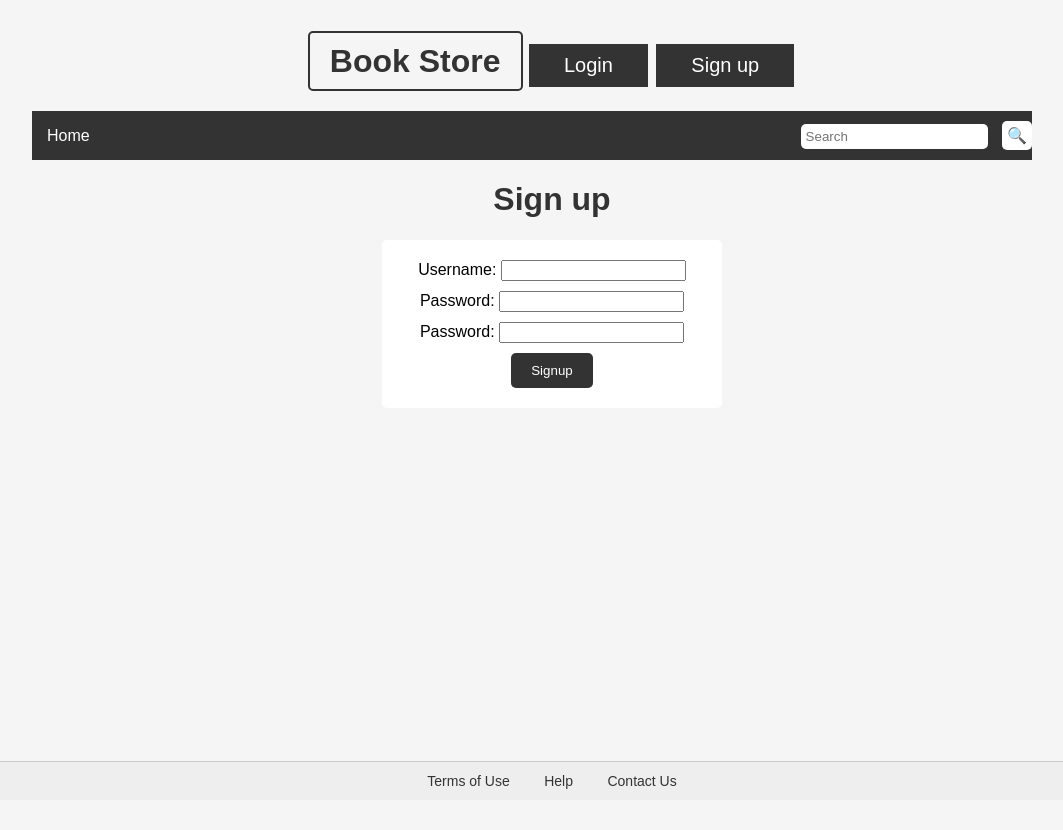
After one commit to Abishai03/book_management_system, a Flask app: page /signup in a window 1280 px wide. The commit adds this page. Shown: the whole page, without its empty margins (88-1151 px from the left). Run offline with Flask 3, Linux system fonts and the light colour scheme.

Commit message:
Added sign up page

```diff
--- a/app/db_layer.py
+++ b/app/db_layer.py
@@ -19,7 +19,7 @@ def add_book_to_json(book: dict) -> bool:
         books_load.append(book)
 
         with open(db_file, 'w') as file:
-            json.dump(books_load, file)
+            json.dump(books_load, file, indent=4)
 
         return True
     except Exception as e:
@@ -32,3 +32,27 @@ def remove_book_from_json(ISDN: str) -> bool:
 def get_users():
     with open('app/data/users.json') as f:
         return json.load(f)
+
+# Add new user to database
+def add_user(username, password):
+    if username == None or password == None:
+        return False
+
+    try:
+        with open('app/data/users.json', 'r') as file:
+            users = json.load(file)
+
+        user_id = max(users, key=lambda user: user['id'])['id'] + 1
+
+        users.append({
+            "id": user_id,
+            "username": username,
+            "password": password,
+            "role": "user"})
+
+        with open('app/data/users.json', 'w') as file:
+            json.dump(users, file, indent=4)
+            return True
+
+    except Exception as e:
+        return False
--- a/app/routes.py
+++ b/app/routes.py
@@ -1,5 +1,5 @@
 from app import app
-from flask import  Flask, render_template, request, redirect, url_for, session
+from flask import  Flask, render_template, request, redirect, url_for, session, flash
 from .db_layer import *
 import logging
 from datetime import timedelta
@@ -117,3 +117,36 @@ def tou():
 @app.route('/contact_us')
 def contact_us():
     return render_template('contact_us.html')
+
+@app.route('/signup', methods=['GET', 'POST'])
+def signup():
+  if 'user_id' in session:
+    return redirect(url_for('index'))
+
+  error = None
+  if request.method == 'POST':
+    username = request.form['username']
+    password1 = request.form['password1']
+    password2 = request.form['password2']
+
+    error = f'Display date: {username} {password1} {password2}'
+
+    if password1!= password2:
+        error = 'Passwords do not match'
+    elif len(password1) < 1:
+        error = 'Password must be at least 8 characters'
+    else:
+        # Check if username is already taken
+        users = get_users()
+        if username in [user['username'] for user in users]:
+            error = 'Username already taken. Please choose another username.'
+        else:
+            # Add new user to database
+            if add_user(username, password1):
+                error = 'User Added'
+                flash('User signed up successfully!')
+                return render_template('login.html', error='User Added. Please login.')
+            else:
+                error = 'Failed to add user to database'
+
+  return render_template('signup.html', error=error)
--- a/app/templates/base.html
+++ b/app/templates/base.html
@@ -164,6 +164,12 @@
                 <a href="{{ url_for('login') }}" class="buttonn">Login</a>
             {% endif %}
 
+            <!-- Show the sign-up button if the user is logged in, otherwise show the sign-up link -->
+            {% if 'username' in session %}
+            {% else %}
+                <a href="{{ url_for('signup') }}" class="buttonn">Sign up</a>
+            {% endif %}
+
         </div>
         <div class="ribbon">
             <div>
--- /dev/null
+++ b/app/templates/signup.html
@@ -0,0 +1,73 @@
+
+{% extends "base.html" %}
+
+{% block content %}
+<!DOCTYPE html>
+<html>
+<head>
+    <title>Sign up</title>
+    <style>
+        body {
+            font-family: Arial, sans-serif;
+            background-color: #f5f5f5;
+
+            text-align: center;
+        }
+
+        h1 {
+            color: #333;
+        }
+
+        .signup-container {
+            background-color: #fff;
+            border-radius: 5px;
+            max-width: 800px;
+            width: 300px;
+            margin: 0 auto;
+            padding: 20px;
+        }
+
+        .input-section {
+            margin-bottom: 10px;
+        }
+
+        input[type="submit"] {
+            background-color: #333;            ;
+            color: #fff;
+            border: none;
+            padding: 10px 20px;
+            border-radius: 5px;
+            cursor: pointer;
+        }
+
+        input[type="submit"]:hover {
+            background-color: #808080;
+        }
+    </style>
+</head>
+<body>
+    <h1>Sign up</h1>
+    {% if error %}
+        <p style="color: red;">{{ error }}</p>
+    {% endif %}
+    <div class="signup-container">
+        <form action="{{ url_for('signup') }}" method="post">
+
+            <div class="input-section">
+                Username: <input type="text" name="username" required><br>
+            </div>
+            <div class="input-section">
+                Password: <input type="password" name="password1" required><br>
+            </div>
+            <div class="input-section">
+                Password: <input type="password" name="password2" required><br>
+            </div>
+
+            <input type="submit" value="Signup">
+
+          </form>
+    </div>
+</body>
+</html>
+
+{% endblock %}
```
